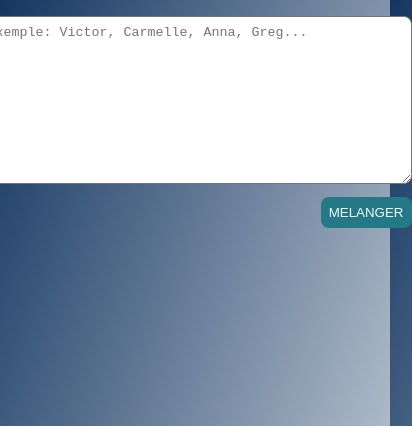
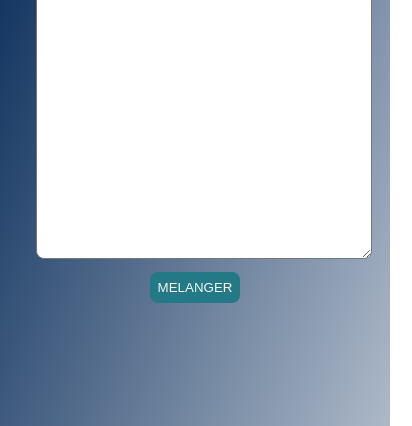
Before and after one commit to vickod/noel, a plain HTML site: page index.html in a window 390 px wide. Shown: the part 418-844 px from the top of the page, 412 px wide, since content can reach past the window. Drawn offline with Linux system fonts and the light colour scheme.

Commit message:
add responsive correction

```diff
--- a/index.html
+++ b/index.html
@@ -15,10 +15,9 @@
         <h1 class="form-title">Mélange des participants pour la distribution des cadeaux</h1>
         <form>
 
-            <!-- <label for="message">Votre message :</label> -->
+
             <div class="form-area">
-                <textarea id="message" name="message" rows="10" cols="50"
-                    placeholder="exemple: Victor, Carmelle, Anna, Greg..."></textarea>
+                <textarea id="message" name="message" placeholder="exemple: Victor, Carmelle, Anna, Greg..."></textarea>
             </div>
 
             <div class="form-btn">
--- a/styles.css
+++ b/styles.css
@@ -32,7 +32,9 @@ body{
     form{
         display: flex;
         flex-direction: column;
-        width: fit-content;
+        width: auto;
+        justify-content: center;
+        align-items: center;
 
         #message{
             border-radius: 0.5rem;
@@ -40,8 +42,6 @@ body{
         }
 
         .form-btn{
-            display: flex;
-            justify-content: end;
             margin-top: 0.5rem;
 
             button{
@@ -111,3 +111,13 @@ body{
 .names{
     font-weight: bold;
 }
+#message{
+    width: 500px;
+    height: 300px;
+}
+@media (max-width:640px) {
+    #message{
+       min-width: 300px;
+        width:100%;
+    }
+}
```
